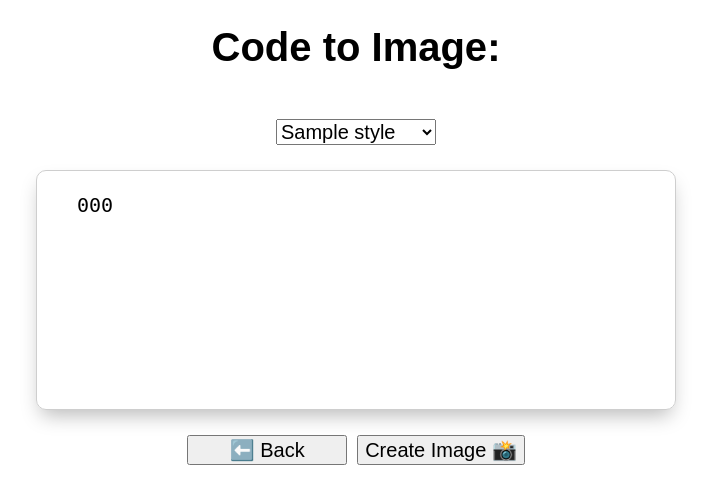
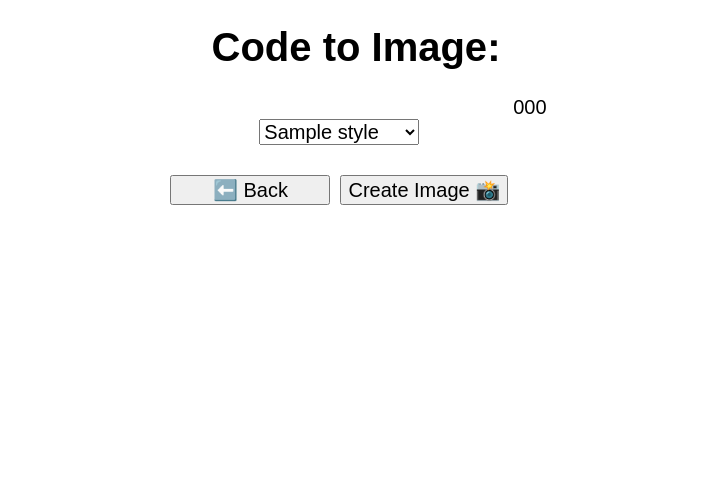
Before and after one commit to NN1C0/Code-Image-Generator, a Flask app: template templates/style_selection.html in a window 1280 px wide. Shown: the top 504 px of the page, without its empty margins (284-995 px from the left). Run offline with Flask 3, Linux system fonts and the light colour scheme; the template is opened without the code that fills it: most values are stand-ins (such as "Sample title", 1, 10 or a date in 2020).

Commit message:
Added gallery view

```diff
--- a/app.py
+++ b/app.py
@@ -4,7 +4,7 @@
 from pygments.lexers import Python3Lexer
 from pygments.styles import get_all_styles
 import base64
-from utils import take_screenshot_from_url
+import utils
 
 app = Flask(__name__)
 app.secret_key = "2e9ac41b1e0b66a8d93d66400e2300c4b4c2953f"
@@ -54,11 +54,9 @@
         "message": "Select your style",
         "all_styles": list(get_all_styles()),
         "style": session["style"],
-        "style_definitions": formatter.get_style_defs(),
-        "style_bg_color": formatter.style.background_color,
-        "highlighted_code": highlight(
-            session["code"], Python3Lexer(), formatter
-        ),
+        "style_definitions": utils.get_all_style_definitions(),
+        "style_bg_colors": utils.get_all_background_colors(),
+        "styled_codes": utils.create_styled_codes(session["code"]),
     }
     return render_template("style_selection.html", **context)
 
@@ -79,7 +77,7 @@
         "url": request.host_url,
     }
     target_url = request.host_url + url_for("style")
-    image_bytes = take_screenshot_from_url(target_url, session_data)
+    image_bytes = utils.take_screenshot_from_url(target_url, session_data)
     context = {
         "message": "Done! 🎉",
         "image_b64": base64.b64encode(image_bytes).decode("utf-8"),
--- a/static/style.css
+++ b/static/style.css
@@ -47,6 +47,12 @@
     flex-wrap: wrap;
 }
 
+.gallery {
+    display: flex;
+    flex-wrap: wrap;
+    flex-direction: row;
+}
+
 .code {
     font-family: monospace;
     box-shadow: #b9b9b9 0px 10px 20px -5px;
--- a/templates/style_selection.html
+++ b/templates/style_selection.html
@@ -8,11 +8,14 @@
 
 {% block content %}
 <style>
-    {{ style_definitions }}
+    .code {
+        background-color: {{ style_bg_colors }};
+    }
 
-    .code {
-        background-color: {{ style_bg_color }};
-    }
+    {% for s in style_definitions %}
+        {{s}}
+    {% endfor %}
+
 </style>
 <script>
     document.addEventListener("DOMContentLoaded", () => {
@@ -29,9 +32,6 @@
             {% endfor %}
         </select>
     </div>
-    <div class="code">
-        {{ highlighted_code | safe }}
-    </div>
     <div class="controls">
         <button formmethod="get" formaction="{{ url_for('code') }}">
             ⬅️ Back
@@ -41,4 +41,9 @@
         </button>
     </div>
 </form>
+<div class="gallery">
+    {% for c in styled_codes %}
+            {{ c | safe }}
+    {%endfor%}
+</div>
 {% endblock content %}
```
Also changed, not shown: utils.py (+32 -0 lines).
